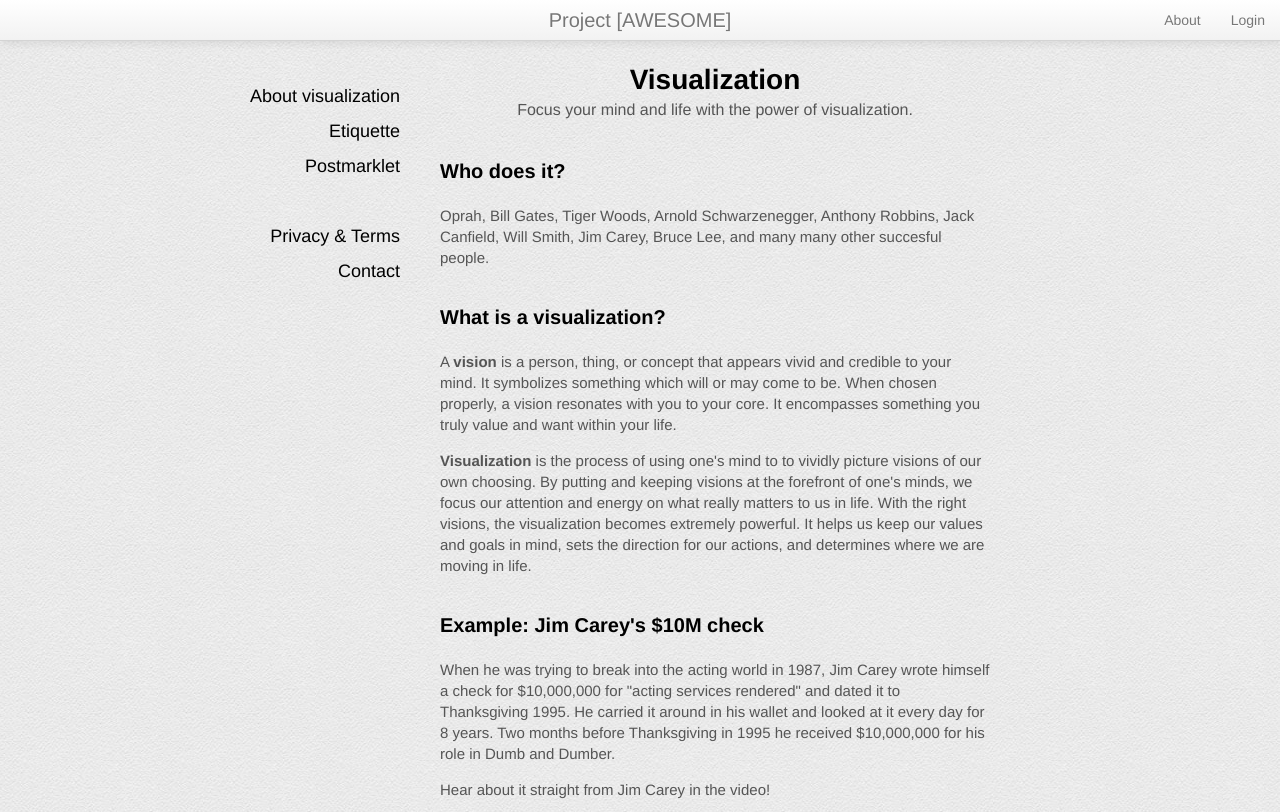
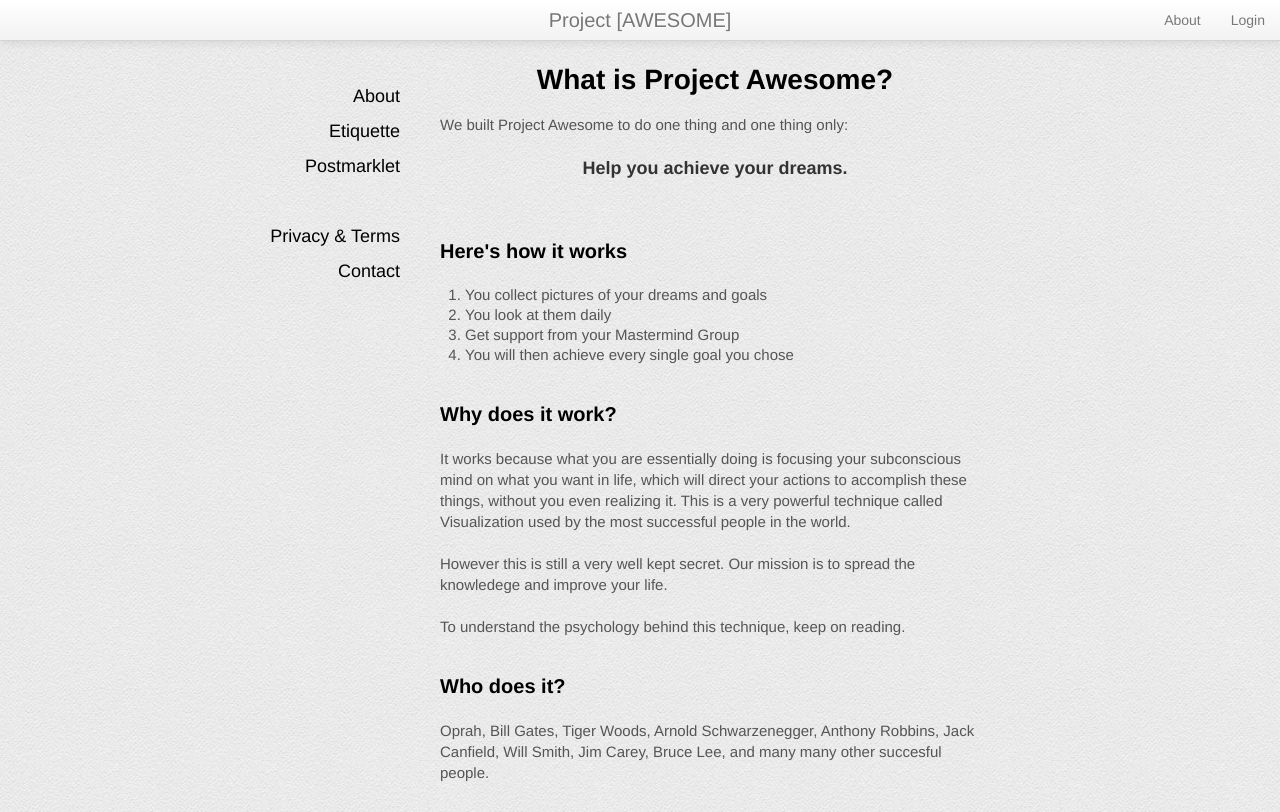
Before and after one commit to nikilster/projectAwesome, a Flask app: template awesome/templates/about.html in a window 1280 px wide. Shown: the top 812 px of the page. Run offline with Flask 2, Linux system fonts and the light colour scheme; the template is opened without the code that fills it, so the values that code supplies are empty; style sheets or scripts are compiled from the project's sources; parts of the project's set-up code (start-up, migrations or seed data) failed here and were passed over; some libraries are stand-ins or nearby versions.

Commit message:
Improving the about page!

```diff
--- /dev/null
+++ b/awesome/static/css/about.css
@@ -0,0 +1,9 @@
+/*
+	About.less
+*/
+.boom {
+  color: #333333;
+  font-size: 1.2em;
+  font-weight: bold;
+  text-align: center;
+}
--- /dev/null
+++ b/awesome/static/css/about.less
@@ -0,0 +1,14 @@
+/*
+	About.less
+*/
+
+//TODO: Move to common styles in base
+@FONT_COLOR: #333;
+
+.boom
+{
+	color:@FONT_COLOR;
+	font-size:1.2em;
+	font-weight:bold;
+	text-align:center;
+}
--- a/awesome/templates/about.html
+++ b/awesome/templates/about.html
@@ -3,11 +3,46 @@
 {# ------------------------------------------------------------------------- #}
 {% block about_content %}
 <div class="Title">
-    Visualization
+    What is Project Awesome?
 </div>
-<div class="Subtitle">
-    Focus your mind and life with the power of visualization.
+
+<div class="SectionText">
+    We built Project Awesome to do one thing and one thing only:
+
+    <br/>
+    <br/>
+        <div class="boom">Help you achieve your dreams.</div>
+    <br/>
 </div>
+
+<div class="SectionHeading">Here's how it works</div>
+<div class="SectionText">
+<ol>
+    <li>You collect pictures of your dreams and goals</li>
+    <li>You look at them daily</li>
+    <li>Get support from your Mastermind Group</li>
+    <li>You will then achieve every single goal you chose</li>
+</ol>
+</div>
+
+<div class="SectionHeading">Why does it work?</div>
+<div class="SectionText">
+It works because what you are essentially doing is focusing your subconscious mind on
+what you want in life, which will direct your actions to accomplish these things,
+without you even realizing it.  This is a very powerful technique called Visualization
+used by the most successful people in the world.
+<br/>
+<br/>
+However this is still a very well kept secret.
+Our mission is to spread the knowledege and improve your life.
+
+<br/>
+<br/>
+To understand the psychology behind this technique, keep on reading.
+
+</div>
+
+
 
 <div class="SectionHeading">Who does it?</div>
 <div class="SectionText">
--- a/awesome/templates/about_base.html
+++ b/awesome/templates/about_base.html
@@ -10,8 +10,11 @@ About
 
     {% if config['PROD'] %}
     <link rel="stylesheet" type="text/css" href="{{ s3_asset('css/base.min.css') }}"/>
+    <link rel="stylesheet" type="text/css" href="{{ s3_asset('css/about.min.css') }}"/>
+
     {% else %}
     <link rel="stylesheet" type="text/css" href="{{ url_for('static', filename='css/base.css') }}"/>
+    <link rel="stylesheet" type="text/css" href="{{ url_for('static', filename='css/about.css') }}"/>
     {% endif %}
 {% endblock %}
 
@@ -23,7 +26,7 @@ About
 {% block header_info %}
 <div id="AboutNav">
     <a class="AboutNavLink" href="{{ url_for('about') }}">
-    About visualization
+    About
     </a>
     <a class="AboutNavLink" href="{{ url_for('about') }}">
     Etiquette
```
